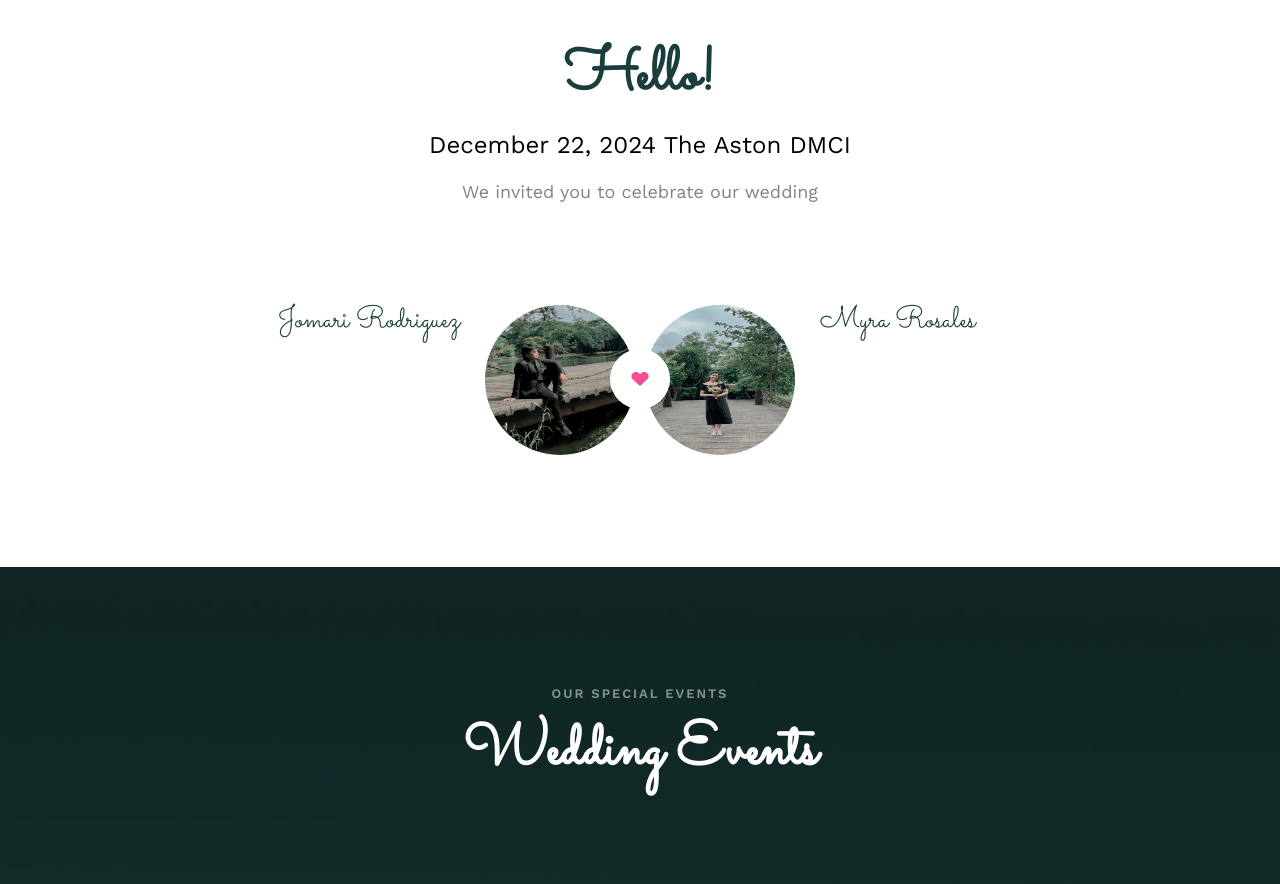
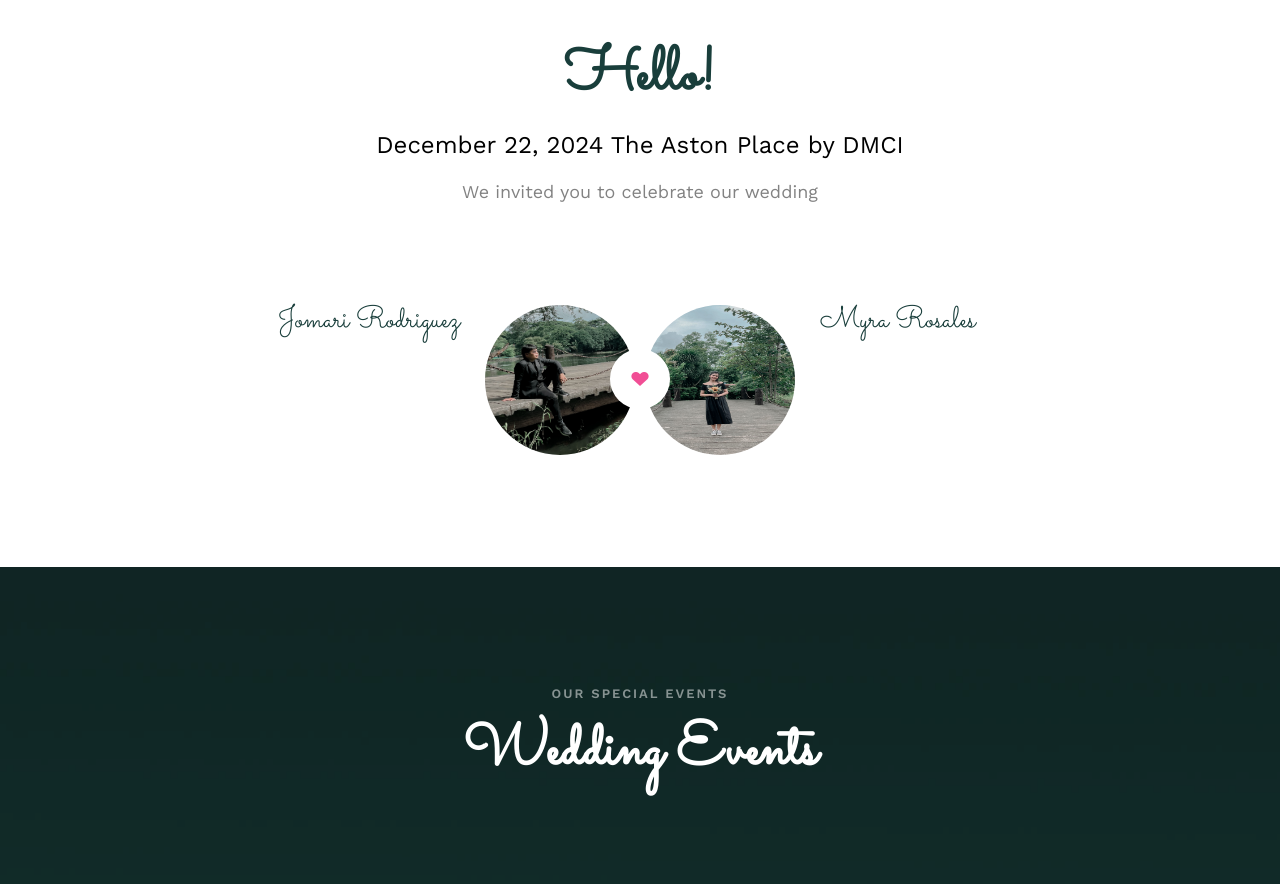
Before and after one commit to jomrodz27/jomari_myra, a plain HTML site: page index.html in a window 1280 px wide. Shown: the part 980-1864 px from the top of the page. Drawn offline with nearby package versions, Linux system fonts and the light colour scheme; files whose address does not match are found by name.

Commit message:
Update index.html

```diff
--- a/index.html
+++ b/index.html
@@ -107,7 +107,7 @@
 			<div class="row">
 				<div class="col-md-8 col-md-offset-2 text-center fh5co-heading animate-box">
 					<h2>Hello!</h2>
-					<h3>December 22, 2024 The Aston DMCI</a></h3>
+					<h3>December 22, 2024 The Aston Place by DMCI</a></h3>
 					<p>We invited you to celebrate our wedding</p>
 				</div>
 			</div>
```
